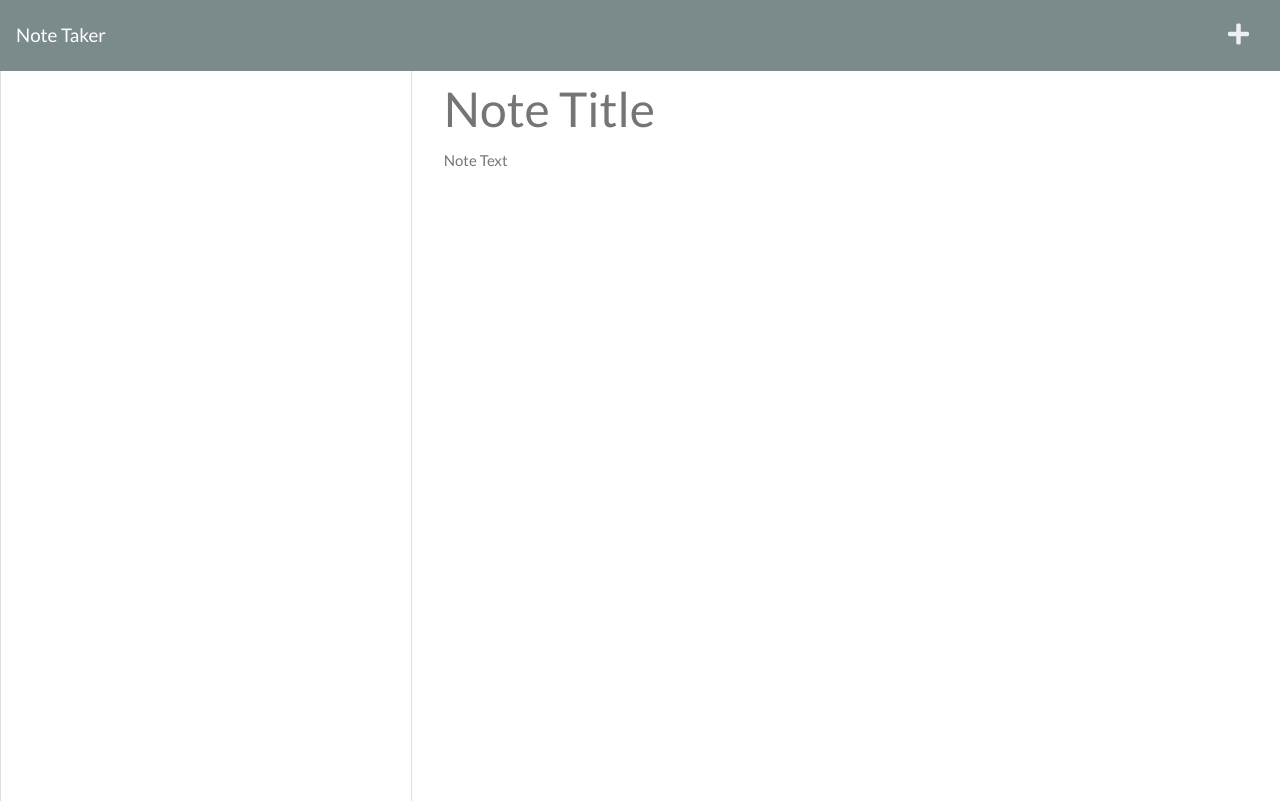
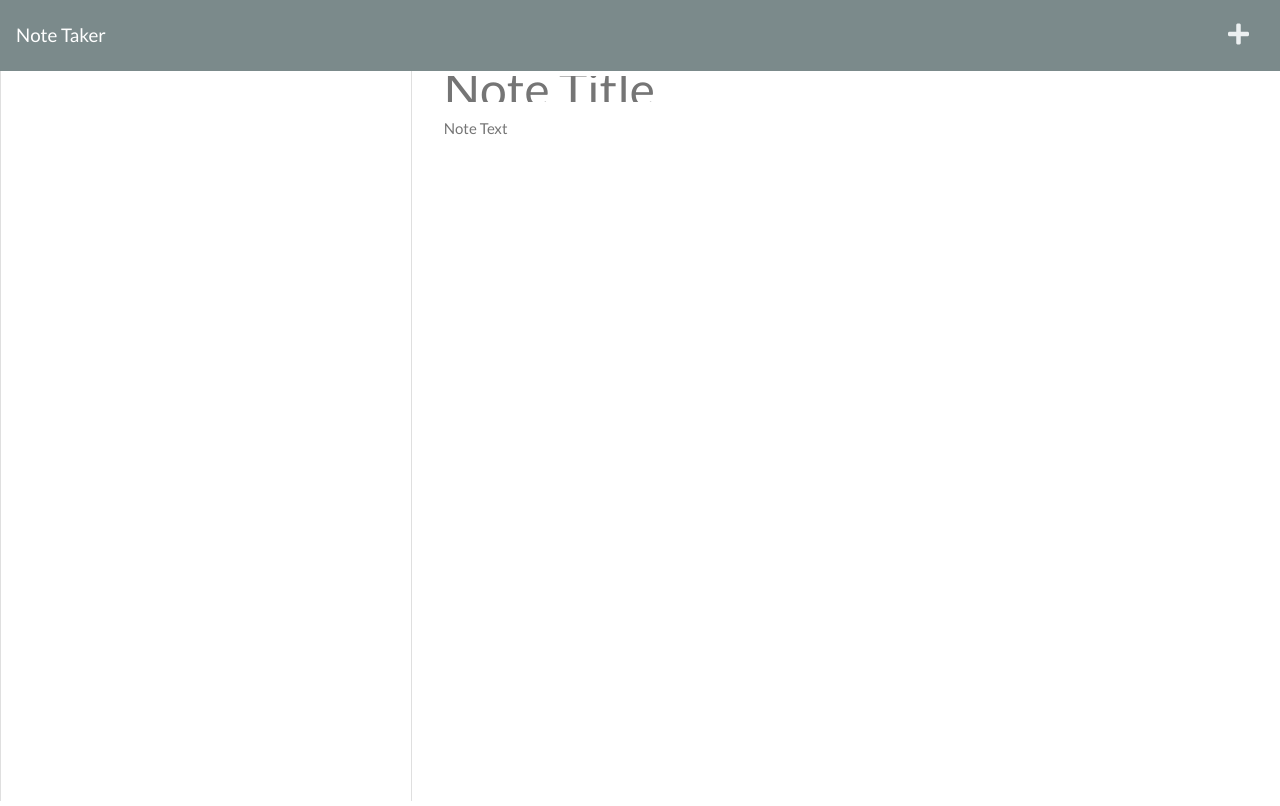
Before and after one commit to youngff43/miniature-eureka, a website: page public/notes.html in a window 1280 px wide. Drawn offline with nearby package versions, Linux system fonts and the light colour scheme; no server answers.

Commit message:
updated readme

```diff
--- a/public/assets/css/styles.css
+++ b/public/assets/css/styles.css
@@ -27,12 +27,12 @@ body {
 .note-textarea {
   resize: none;
   height: calc(100% - 63px);
-  padding-top: 15px;
+  padding-top: 5px;
 }
 
 .note-title {
-  height: 50px;
-  margin-top: 13px;
+  height: 26px;
+  margin-top: 5px;
   font-size: 3rem;
 }
 
```
Also changed, not shown: README.md.
